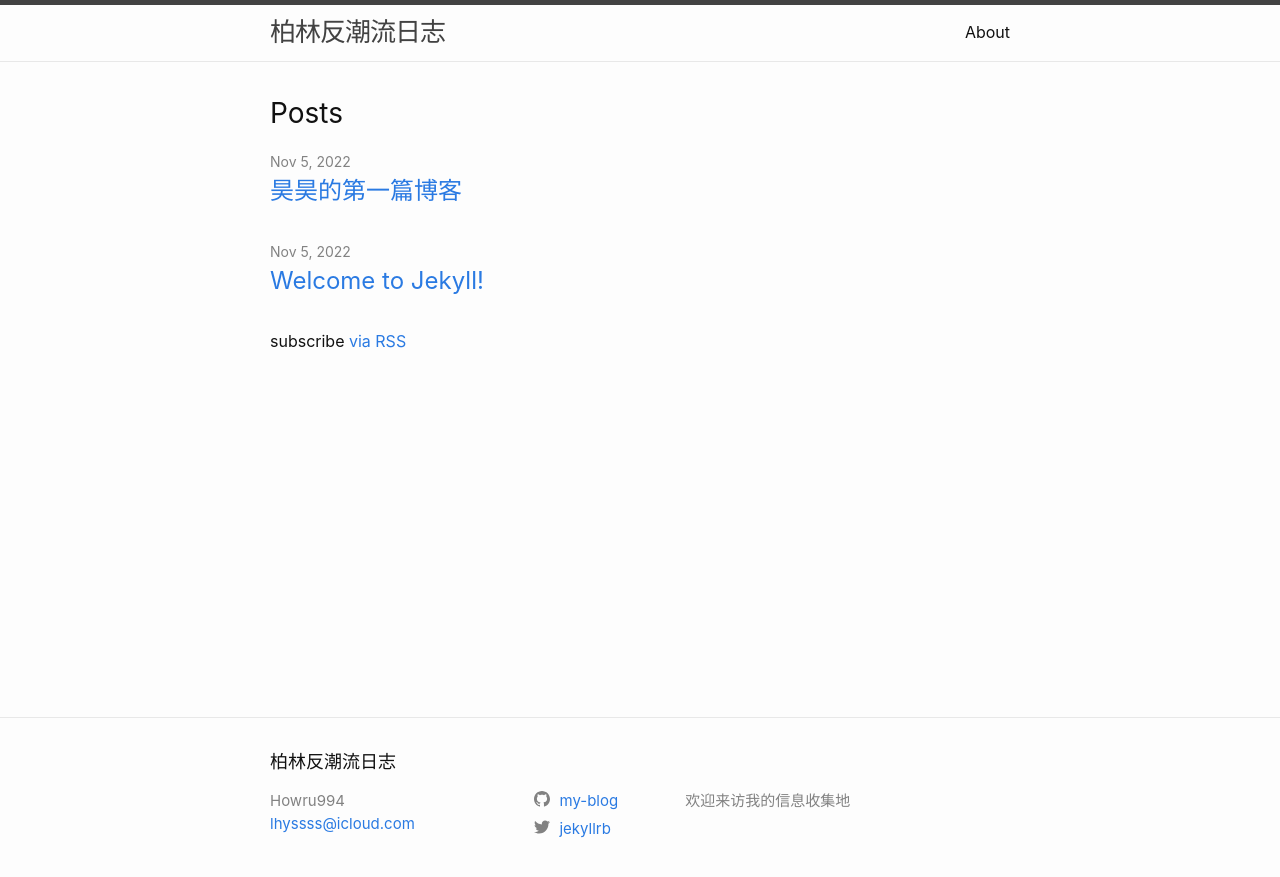
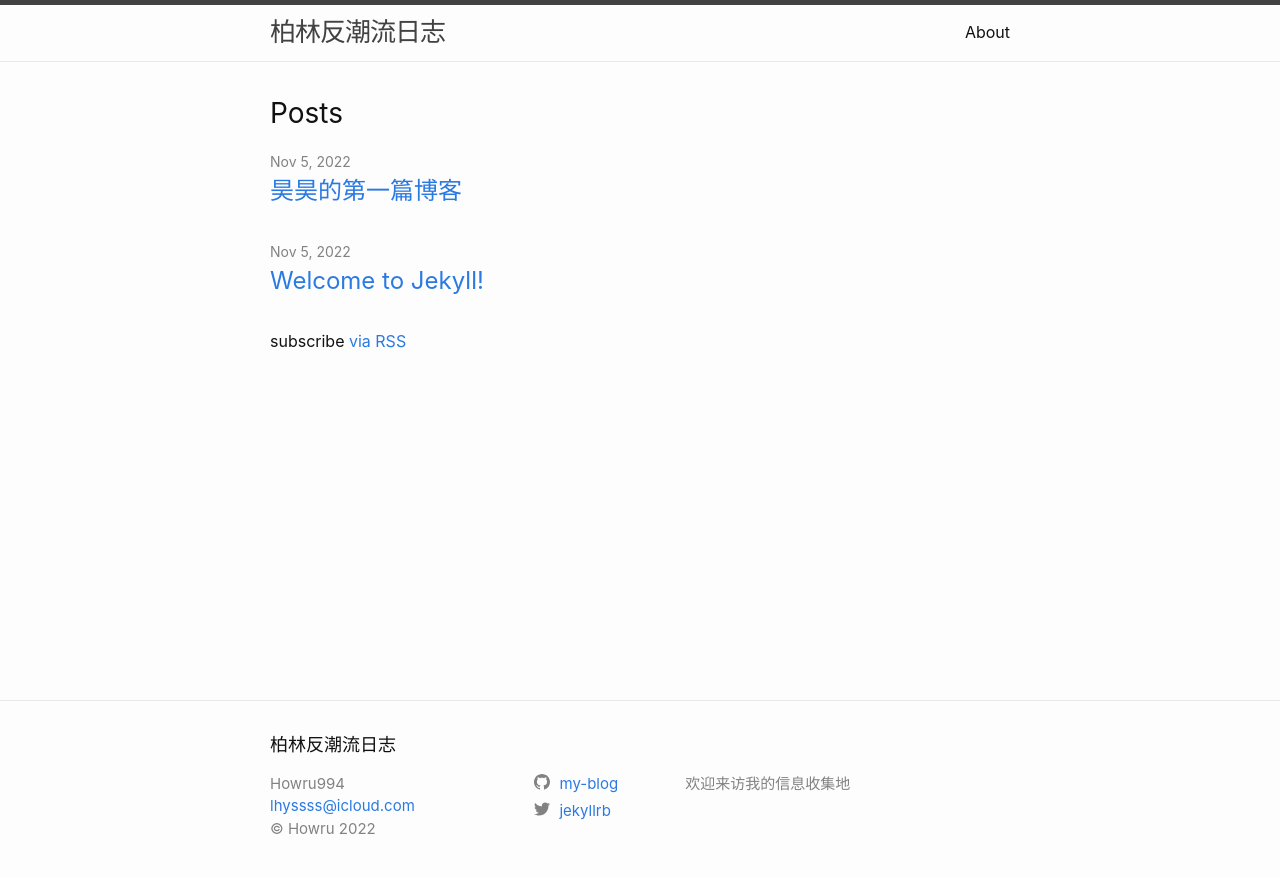
Before and after one commit to Howareu994/my-blog, a Jekyll site: the page built from index.markdown, in a window 1280 px wide. Shown: the top 877 px of the page. Built offline with Jekyll 4.4.1, drawn with Linux system fonts in a browser that asks for light colours.

Commit message:
updated footer copyright

```diff
--- a/_includes/footer.html
+++ b/_includes/footer.html
@@ -18,6 +18,12 @@
             {%- if site.email -%}
             <li><a class="u-email" href="mailto:{{ site.email }}">{{ site.email }}</a></li>
             {%- endif -%}
+
+            {%- if site.copyright -%}
+            <li>&copy;  {{site.copyright}} {{ 'now' | date: "%Y" }}</li>
+            {%- endif -%}
+
+
         </ul>
       </div>
 
```
